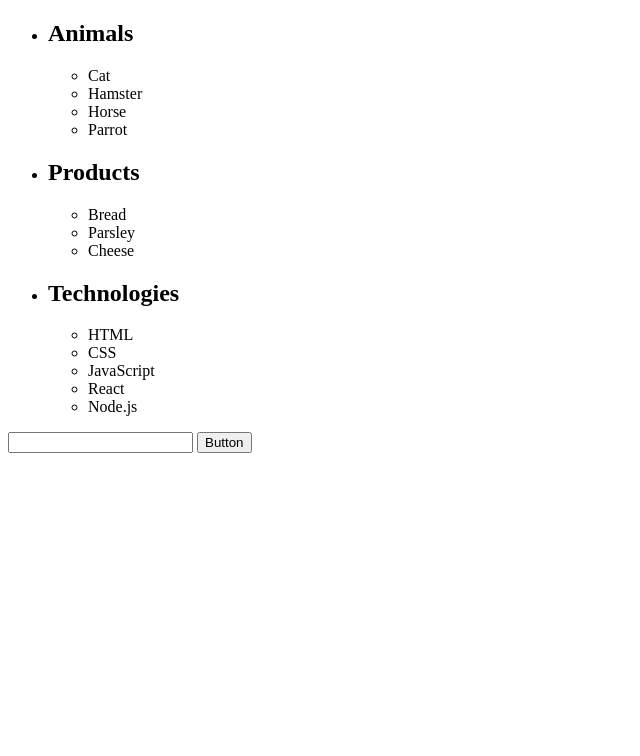
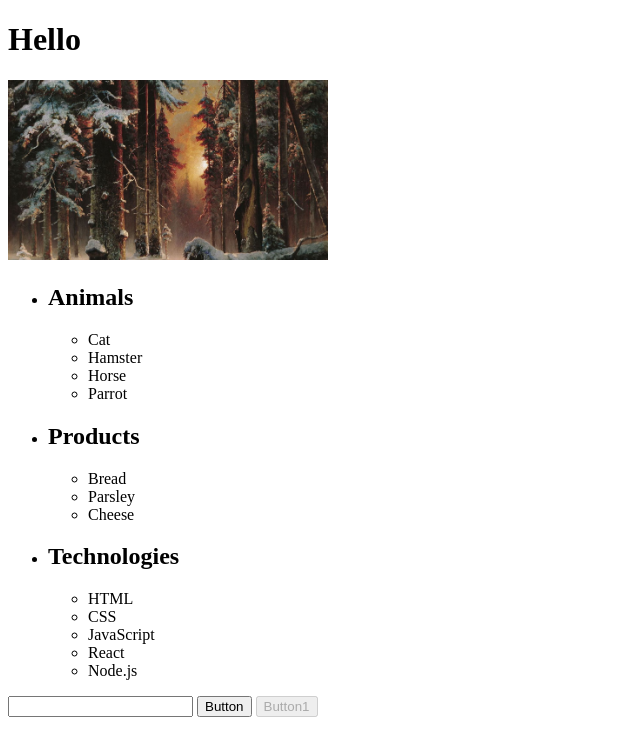
Before and after one commit to AnnaP-G/compendium, a plain HTML site: page index.html in a window 1280 px wide. Shown: the whole page, without its empty margins (0-640 px from the left). Drawn offline with Linux system fonts and the light colour scheme.

Commit message:
comit0301

```diff
--- a/index.html
+++ b/index.html
@@ -8,6 +8,8 @@
 </head>
 
 <body>
+    <h1 class="hero">Hello</h1>
+    <img src="./img/f979992f5680b1db609fdd0bd9f1192f.jpeg" class="img-wood" width="320" alt="wood">
     <ul id="categories">
         <li class="item">
             <h2>Animals</h2>
@@ -38,7 +40,9 @@
         </li>
     </ul>
     <input class="js-test" type="text" />
-    <button class="js-btn" type="button">Button</button>
+    <button class="js-btn" data-action="add" data-type="hello" data-id="world" data-style="230"
+        type="button">Button</button>
+    <button class="js-btn1" disabled type="button">Button1</button>
     <!-- type="module" - строгий режим, або в файлі js прописате 'use strict' -->
     <!-- <script src="./js/lesson1_1.js" type="module"></script> -->
     <!-- <script src="./js/lesson1_2.js" type="module"></script> -->
--- a/js/lesson7_1.js
+++ b/js/lesson7_1.js
@@ -9,7 +9,18 @@
 //        * getElememtsByNyme
 //        * getElementsByClassName
 //        * getElementsByTagName
-// *** 6.
+// *** 6. Властивості навігації по DOM-вузлах
+// *** 7. Властивості елемента
+//        * textContent
+//        * value
+// *** 8. Атрибути
+//      * getAttribute
+//      * setAttribute
+//      * removeAttribute
+//      * hasAttribute
+// *** 9. Data-атрибути
+//        * dataset
+
 
 
 
@@ -132,3 +143,103 @@
 // *** getElementsByTagName
 // const idElem = document.getElementsByTagName('button');
 // console.log(idElem);
+
+
+
+
+// *** 6. Властивості навігації по DOM-вузлах
+// ** parentElement - звернення до батька
+// ** firstElementChild - звернення до першої дитини (перший елемент)
+//    firstChild - звернення до першої дитини (текстовий вузол)
+// ** lastElementChild - звернення до останньої дитини (останній елемент)
+//    lastChild - звернення до останньої дитини (текстовий вузол)
+// ** children - виведе псевдомасив li
+// ** nextElementSibling - правий сусід
+//    nextSibling - правий сусід (текстовий вузол)
+// ** previousElementSibling - лівий сусід
+// ** previousSibling - лівий сусід (текстовий вузол)
+
+
+// в ul:
+// батько - body
+// h1 - лівий сусід
+// input- правий сусід
+// діти - li
+
+// const ulElem = document.querySelector('#categories');
+// console.log(ulElem.parentElement); // виведе body
+
+// console.log(ulElem.firstElementChild); // виведе першу li
+// console.log(ulElem.firstChild); // виведе #text (текстовий вузол - пробіли, перенесення рядка)
+
+
+// console.log(ulElem.lastElementChild); // виведе першу li
+// console.log(ulElem.lastChild); // виведе #text (текстовий вузол - пробіли, перенесення рядка)
+
+// console.log(ulElem.children[2]); // виведе псевдомасив li (без текстових вузлів)
+
+// console.log(ulElem.nextElementSibling); // виведе input, правого сусіда
+// console.log(ulElem.nextSibling); // виведе  #text (правий текстовий вузол)
+
+// console.log(ulElem.previousElementSibling); // виведе h1
+// console.log(ulElem.previousSibling); // виведе #text
+
+
+
+// *** 7. Властивості елемента
+// const imgElem = document.querySelector('.img-wood');
+// console.log(imgElem.src); // так звертатись до властивості об'єкта погано
+// imgElem.src = '#'; // так зінювати властивість погано
+// console.log(imgElem.src);
+
+// ** textContent
+// const heroTitleElem = document.querySelector('.hero')
+// heroTitleElem.textContent = 'New Header';
+
+// ** value
+// const inputElem = document.querySelector('.js-test');
+// inputElem.value = 'hello';
+
+
+
+
+// *** 8. Атрибути
+/*
+ * - get(ім'я-атрибута) // отримати значення атребута
+ * - set(ім'я-атрибута) // змінити/додати значення атребута
+ * - remove(ім'я-атрибута) // видалення трибута
+ * - has(ім'я-атрибута) // перевірити чи наявний атрибут
+*/
+
+// ** getAttribute
+// const imgEl = document.querySelector('.img-wood')
+// console.log(imgEl.getAttribute('src'));
+// console.log(imgEl.getAttribute('class'));
+// console.log(imgEl.getAttribute('width'));
+// console.log(imgEl.getAttribute('hello')); // виведе null
+
+// ** setAttribute
+// imgEl.setAttribute('src', '#'); // змінить/ додасть атрибут
+
+// ** removeAttribute
+// imgEl.setAttribute('hello', 'hello world');
+// imgEl.removeAttribute('hello world');
+
+// ** hasAttribute
+// const butEl = document.querySelector('.js-btn1')
+// console.log(butEl.hasAttribute('disabled')); // виведе true
+
+
+
+
+// *** 9. Data-атрибути
+// ** dataset // об'єкт в якому зберігаються створені атрибути
+// ** Якщо це власний атрибут, вигаданий, який не існує в HTML, має починатись з data
+const actions = document.querySelectorAll('button');
+const firstBtnEl = actions[0];
+// console.log(firstBtnEl.getAttribute('data-action')); // перший варіант отримати значення атрибута
+// console.log(firstBtnEl.dataset); // другий варіант, виведе об'єкт атрибутів
+console.log(firstBtnEl.dataset.action);
+console.log(firstBtnEl.dataset.id);
+console.log(firstBtnEl.dataset.style);
+console.log(firstBtnEl.dataset.type);
```
Also changed, not shown: img/f979992f5680b1db609fdd0bd9f1192f.jpeg (added).
